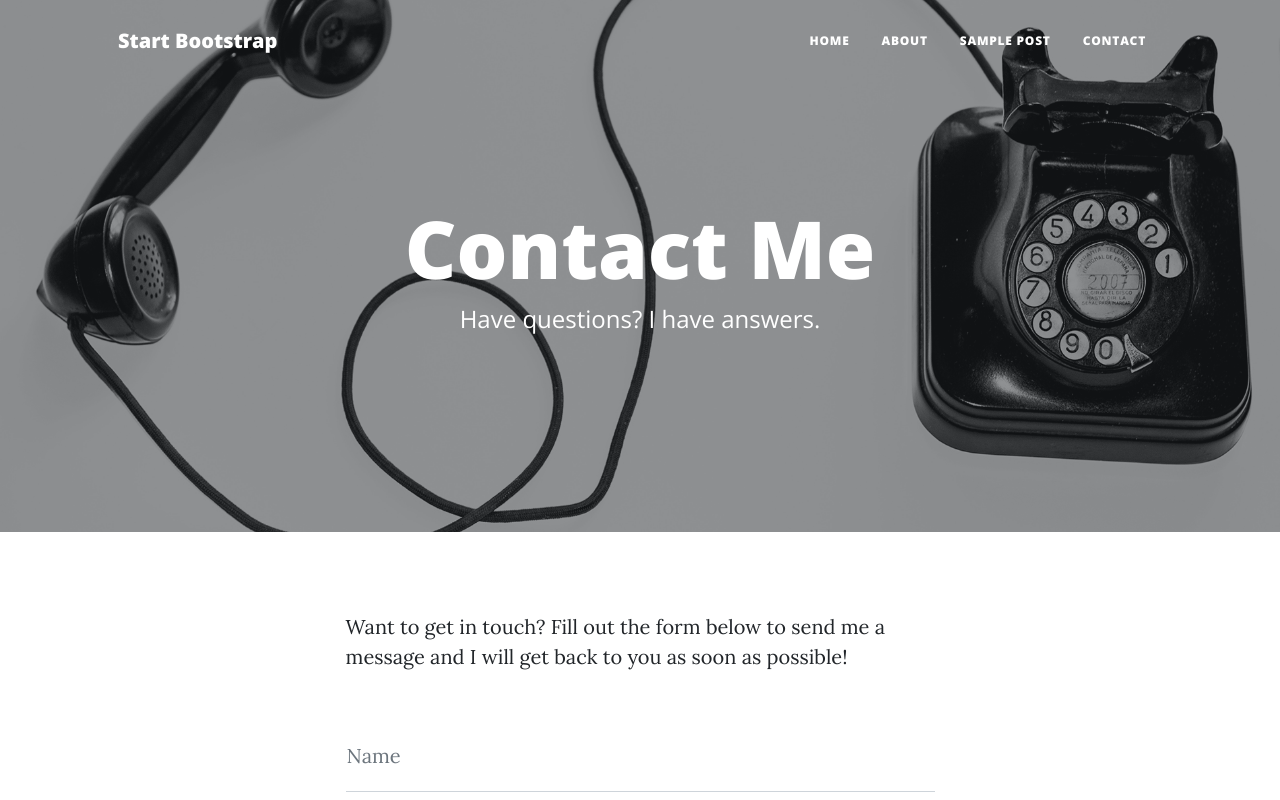
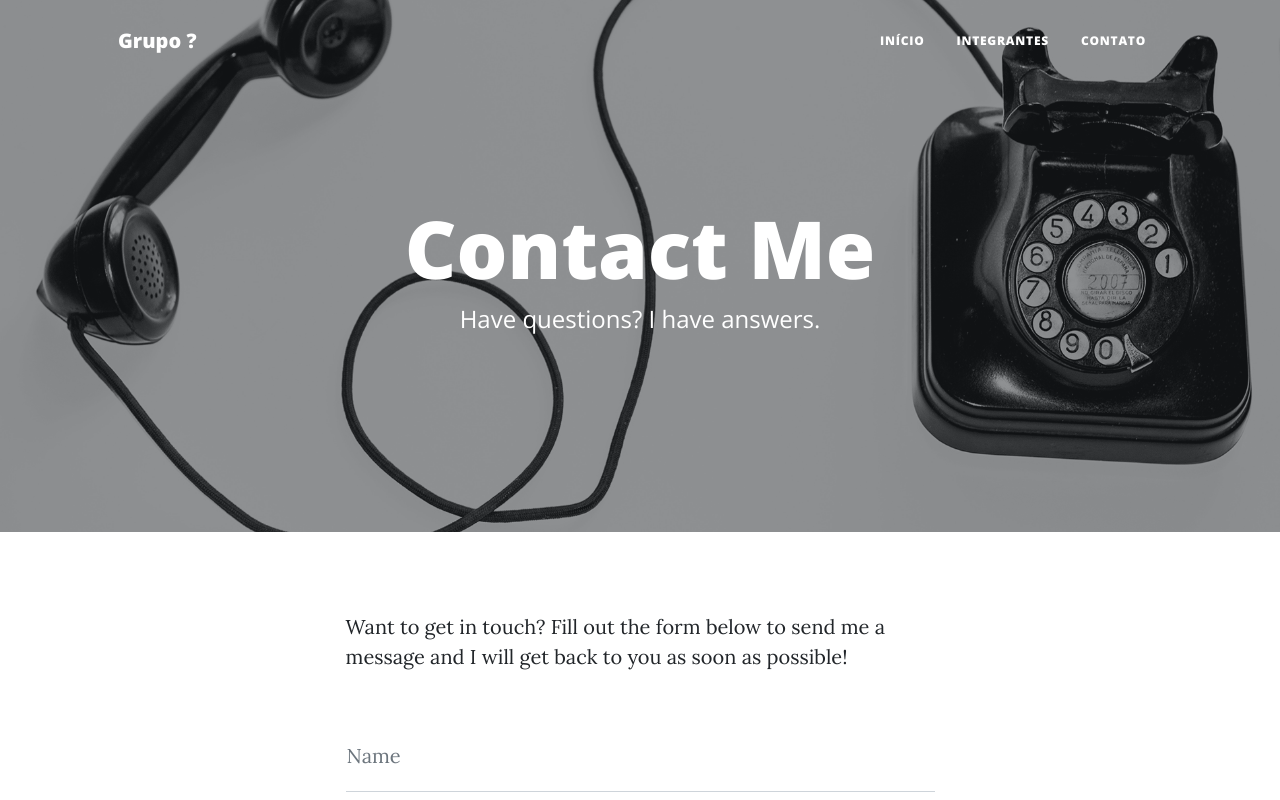
Before and after one commit to DeniltoNunes/Bootstrap-Escola, a plain HTML site: page contact.html in a window 1280 px wide. Shown: the top 800 px of the page. Drawn offline with nearby package versions, Linux system fonts and the light colour scheme.

Commit message:
Alteração Head e Nav.
Principais mudanças:
Alteração no title;
Alteração autor;
Alteração botão inicio;
Alteração menu.

```diff
--- a/contact.html
+++ b/contact.html
@@ -4,8 +4,8 @@
         <meta charset="utf-8" />
         <meta name="viewport" content="width=device-width, initial-scale=1, shrink-to-fit=no" />
         <meta name="description" content="" />
-        <meta name="author" content="" />
-        <title>Clean Blog - Start Bootstrap Theme</title>
+        <meta name="author" content="Denilton Nunes" />
+        <title>Site Grupo ? - Filosofia e Sociologia</title>
         <link rel="icon" type="image/x-icon" href="assets/favicon.ico" />
         <!-- Font Awesome icons (free version)-->
         <script src="https://use.fontawesome.com/releases/v5.15.4/js/all.js" crossorigin="anonymous"></script>
@@ -19,17 +19,16 @@
         <!-- Navigation-->
         <nav class="navbar navbar-expand-lg navbar-light" id="mainNav">
             <div class="container px-4 px-lg-5">
-                <a class="navbar-brand" href="index.html">Start Bootstrap</a>
+                <a class="navbar-brand" href="index.html">Grupo ?</a>
                 <button class="navbar-toggler" type="button" data-bs-toggle="collapse" data-bs-target="#navbarResponsive" aria-controls="navbarResponsive" aria-expanded="false" aria-label="Toggle navigation">
                     Menu
                     <i class="fas fa-bars"></i>
                 </button>
                 <div class="collapse navbar-collapse" id="navbarResponsive">
                     <ul class="navbar-nav ms-auto py-4 py-lg-0">
-                        <li class="nav-item"><a class="nav-link px-lg-3 py-3 py-lg-4" href="index.html">Home</a></li>
-                        <li class="nav-item"><a class="nav-link px-lg-3 py-3 py-lg-4" href="about.html">About</a></li>
-                        <li class="nav-item"><a class="nav-link px-lg-3 py-3 py-lg-4" href="post.html">Sample Post</a></li>
-                        <li class="nav-item"><a class="nav-link px-lg-3 py-3 py-lg-4" href="contact.html">Contact</a></li>
+                        <li class="nav-item"><a class="nav-link px-lg-3 py-3 py-lg-4" href="index.html">Início</a></li>
+                        <li class="nav-item"><a class="nav-link px-lg-3 py-3 py-lg-4" href="about.html">Integrantes</a></li>
+                        <li class="nav-item"><a class="nav-link px-lg-3 py-3 py-lg-4" href="contact.html">Contato</a></li>
                     </ul>
                 </div>
             </div>
```
